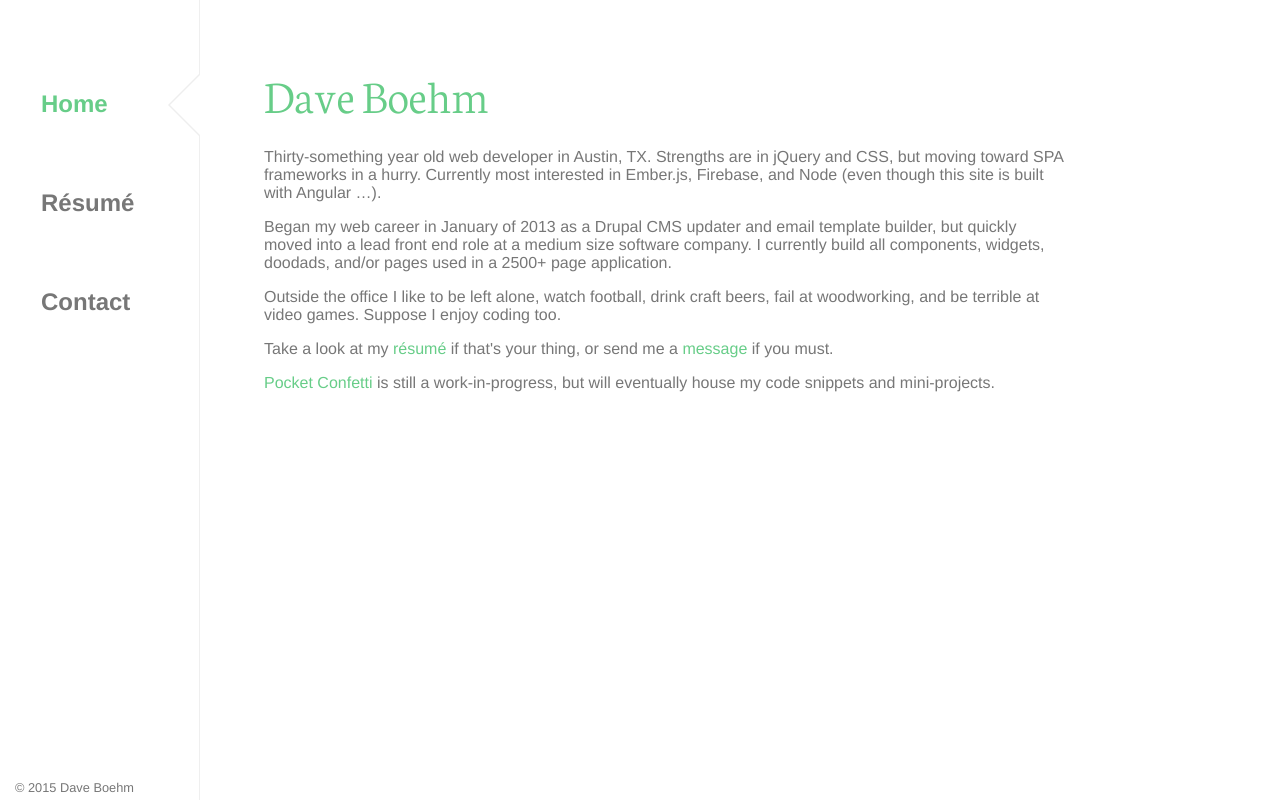
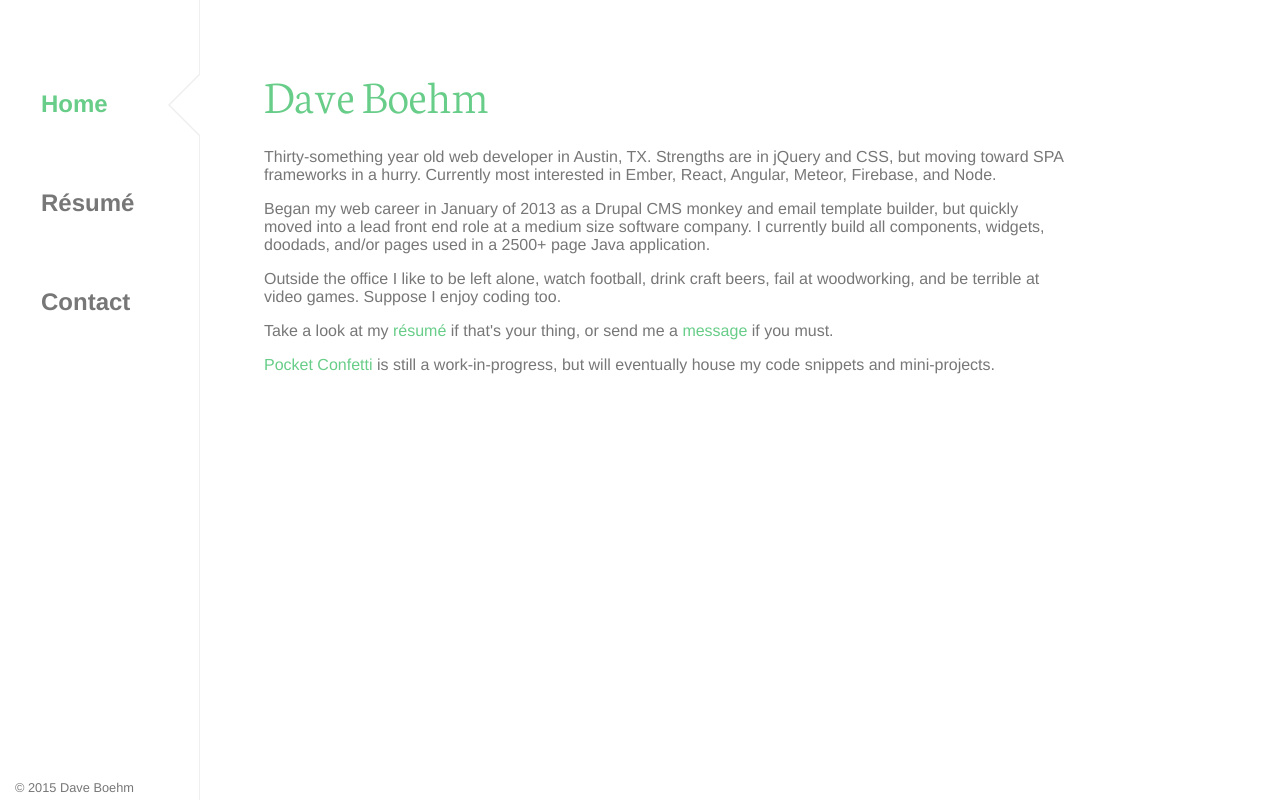
Before and after one commit to daveboehm/dotcom, a website: page index.html in a window 1280 px wide. Drawn offline with Linux system fonts and the light colour scheme; a web font is replaced by a local one.

Commit message:
Updated gitignore and about.html

```diff
--- a/html/about.html
+++ b/html/about.html
@@ -2,9 +2,9 @@
 
 <section>
 
-	<p>Thirty-something year old web developer in Austin, TX. Strengths are in jQuery and CSS, but moving toward SPA frameworks in a hurry. Currently most interested in Ember.js, Firebase, and Node (even though this site is built with Angular &hellip;).</p>
+	<p>Thirty-something year old web developer in Austin, TX. Strengths are in jQuery and CSS, but moving toward SPA frameworks in a hurry. Currently most interested in Ember, React, Angular, Meteor, Firebase, and Node.</p>
 
-	<p>Began my web career in January of 2013 as a Drupal CMS updater and email template builder, but quickly moved into a lead front end role at a medium size software company. I currently build all components, widgets, doodads, and/or pages used in a 2500+ page application.</p>
+	<p>Began my web career in January of 2013 as a Drupal CMS monkey and email template builder, but quickly moved into a lead front end role at a medium size software company. I currently build all components, widgets, doodads, and/or pages used in a 2500+ page Java application.</p>
 
 	<p>Outside the office I like to be left alone, watch football, drink craft beers, fail at woodworking, and be terrible at video games. Suppose I enjoy coding too.</p>
 
```
Also changed, not shown: 1 other file.
